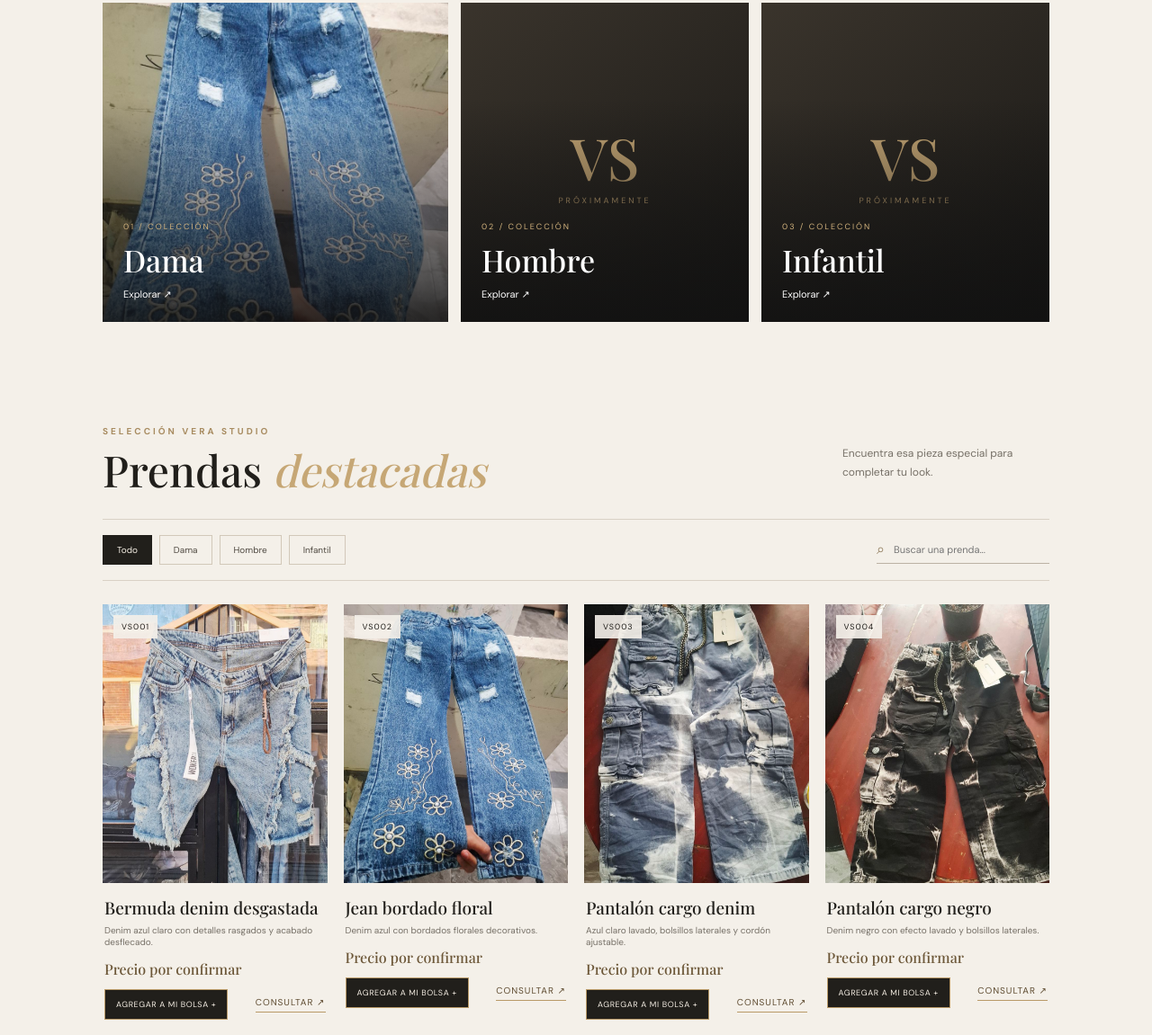
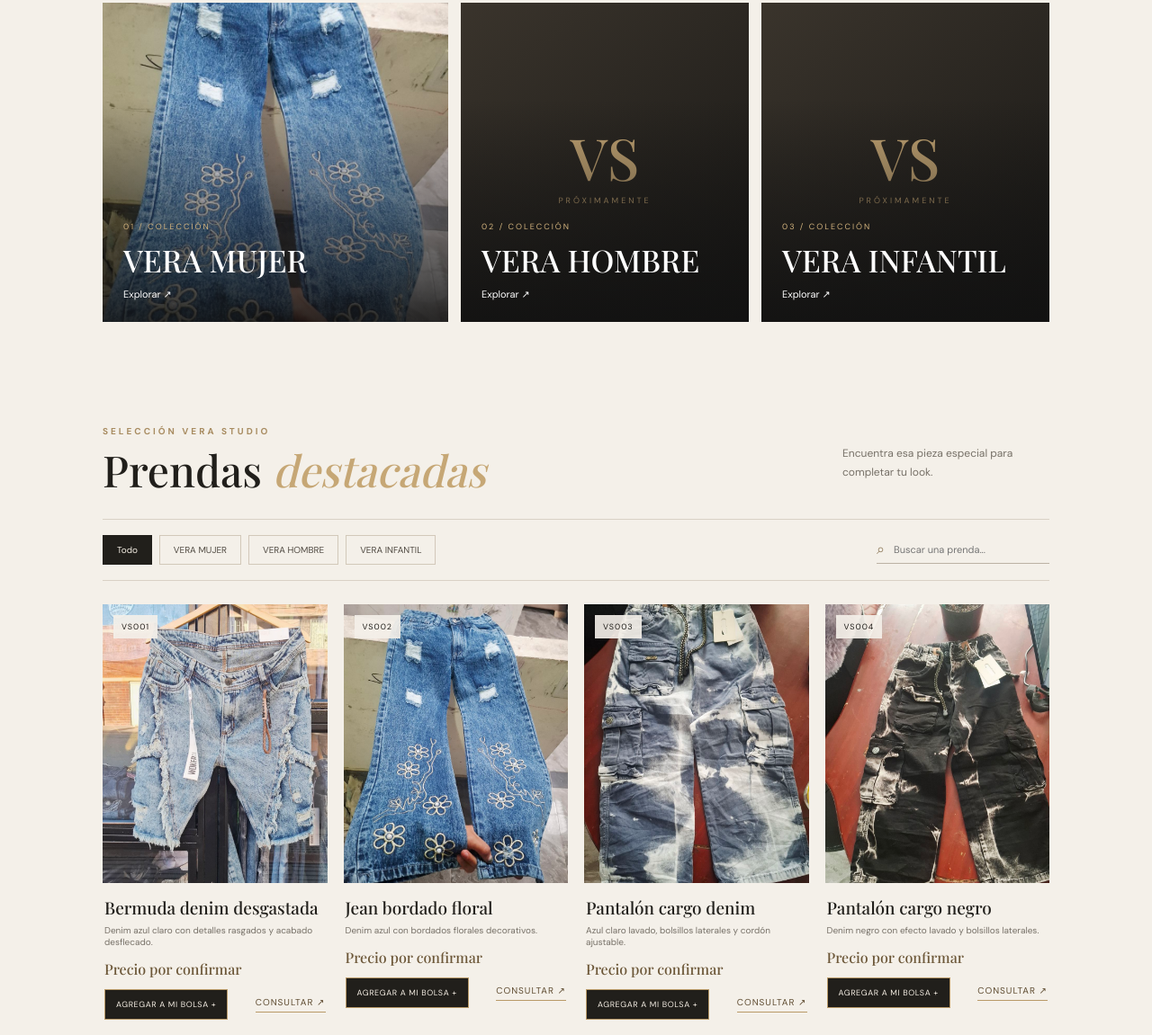
Before and after one commit to ANDREA161719/vera-studio, a plain HTML site: page index.html in a window 1280 px wide. Shown: the part 981-2132 px from the top of the page at 90% size. Drawn offline with nearby package versions, Linux system fonts and the light colour scheme.

Commit message:
Use VERA STUDIO brand logo and name collections

```diff
--- a/index.html
+++ b/index.html
@@ -9,14 +9,14 @@
   <link rel="preconnect" href="https://fonts.googleapis.com">
   <link rel="preconnect" href="https://fonts.gstatic.com" crossorigin>
   <link href="https://fonts.googleapis.com/css2?family=DM+Sans:wght@400;500;600;700&family=Playfair+Display:wght@500;600;700&display=swap" rel="stylesheet">
+  <link rel="icon" type="image/png" href="assets/logo-vera-studio.png">
   <link rel="stylesheet" href="styles.css">
 </head>
 <body>
   <div class="announcement">NUEVA COLECCIÓN · CONSULTA DISPONIBILIDAD POR WHATSAPP</div>
   <header class="site-header">
     <a class="brand" href="#" aria-label="VERA STUDIO inicio">
-      <span class="brand-mark">VS</span>
-      <span class="brand-name">VERA <b>STUDIO</b></span>
+      <img class="brand-logo" src="assets/logo-vera-studio.png" alt="Logo VERA STUDIO">
     </a>
     <button class="menu-toggle" id="menuToggle" aria-label="Abrir menú" aria-expanded="false">☰</button>
     <nav class="main-nav" id="mainNav">
@@ -54,17 +54,17 @@
       <a class="collection-card collection-women" href="#productos" data-collection="Dama">
         <img src="assets/producto-02.jpg" alt="Colección de moda para dama">
         <span class="collection-shade"></span>
-        <span class="collection-label"><small>01 / COLECCIÓN</small><strong>Dama</strong><i>Explorar ↗</i></span>
+        <span class="collection-label"><small>01 / COLECCIÓN</small><strong>VERA MUJER</strong><i>Explorar ↗</i></span>
       </a>
       <a class="collection-card collection-men" href="#productos" data-collection="Hombre">
         <div class="collection-placeholder"><span>VS</span><small>PRÓXIMAMENTE</small></div>
         <span class="collection-shade"></span>
-        <span class="collection-label"><small>02 / COLECCIÓN</small><strong>Hombre</strong><i>Explorar ↗</i></span>
+        <span class="collection-label"><small>02 / COLECCIÓN</small><strong>VERA HOMBRE</strong><i>Explorar ↗</i></span>
       </a>
       <a class="collection-card collection-kids" href="#productos" data-collection="Infantil">
         <div class="collection-placeholder"><span>VS</span><small>PRÓXIMAMENTE</small></div>
         <span class="collection-shade"></span>
-        <span class="collection-label"><small>03 / COLECCIÓN</small><strong>Infantil</strong><i>Explorar ↗</i></span>
+        <span class="collection-label"><small>03 / COLECCIÓN</small><strong>VERA INFANTIL</strong><i>Explorar ↗</i></span>
       </a>
     </section>
 
@@ -76,12 +76,13 @@
       <div class="toolbar">
         <div class="filters" id="filters">
           <button class="filter-btn active" data-filter="Todos">Todo</button>
-          <button class="filter-btn" data-filter="Dama">Dama</button>
-          <button class="filter-btn" data-filter="Hombre">Hombre</button>
-          <button class="filter-btn" data-filter="Infantil">Infantil</button>
+          <button class="filter-btn" data-filter="Dama">VERA MUJER</button>
+          <button class="filter-btn" data-filter="Hombre">VERA HOMBRE</button>
+          <button class="filter-btn" data-filter="Infantil">VERA INFANTIL</button>
         </div>
         <label class="search-box"><span>⌕</span><input id="searchInput" type="search" placeholder="Buscar una prenda..." aria-label="Buscar productos"></label>
       </div>
+      <div class="kids-subfilters" id="kidsSubfilters" hidden><button class="filter-btn" data-kid-filter="Todos">Todos</button><button class="filter-btn" data-kid-filter="Niña">Niña</button><button class="filter-btn" data-kid-filter="Niño">Niño</button></div>
       <div class="product-grid" id="productGrid" aria-live="polite"></div>
       <p class="catalog-note">Precios, tallas y disponibilidad se confirmarán antes de realizar el pedido. Muy pronto habilitaremos el pago en línea.</p>
     </section>
@@ -96,7 +97,7 @@
   <aside class="cart-panel" id="cartPanel" aria-hidden="true"><div class="cart-head"><div><p class="eyebrow">VERA STUDIO</p><h2>Mi bolsa</h2></div><button id="closeCart" class="close-cart" aria-label="Cerrar bolsa">×</button></div><div id="cartItems" class="cart-items"><p class="cart-empty">Tu bolsa está vacía.</p></div><div class="cart-summary"><p>El precio y la talla se confirmarán contigo antes de cerrar el pedido.</p><button class="gold-button" id="sendOrder">Consultar mi pedido por WhatsApp ↗</button><small>El pago en línea todavía no está habilitado.</small></div></aside><div class="cart-backdrop" id="cartBackdrop"></div>
 
   <footer id="contacto">
-    <a class="brand footer-brand" href="#inicio"><span class="brand-mark">VS</span><span class="brand-name">VERA <b>STUDIO</b></span></a>
+    <a class="brand footer-brand" href="#inicio"><img class="brand-logo footer-logo" src="assets/logo-vera-studio.png" alt="Logo VERA STUDIO"></a>
     <p>Tu estilo · Tu esencia</p>
     <div class="footer-links">
       <a href="https://wa.me/573108895061" target="_blank" rel="noopener">WhatsApp</a>
```
